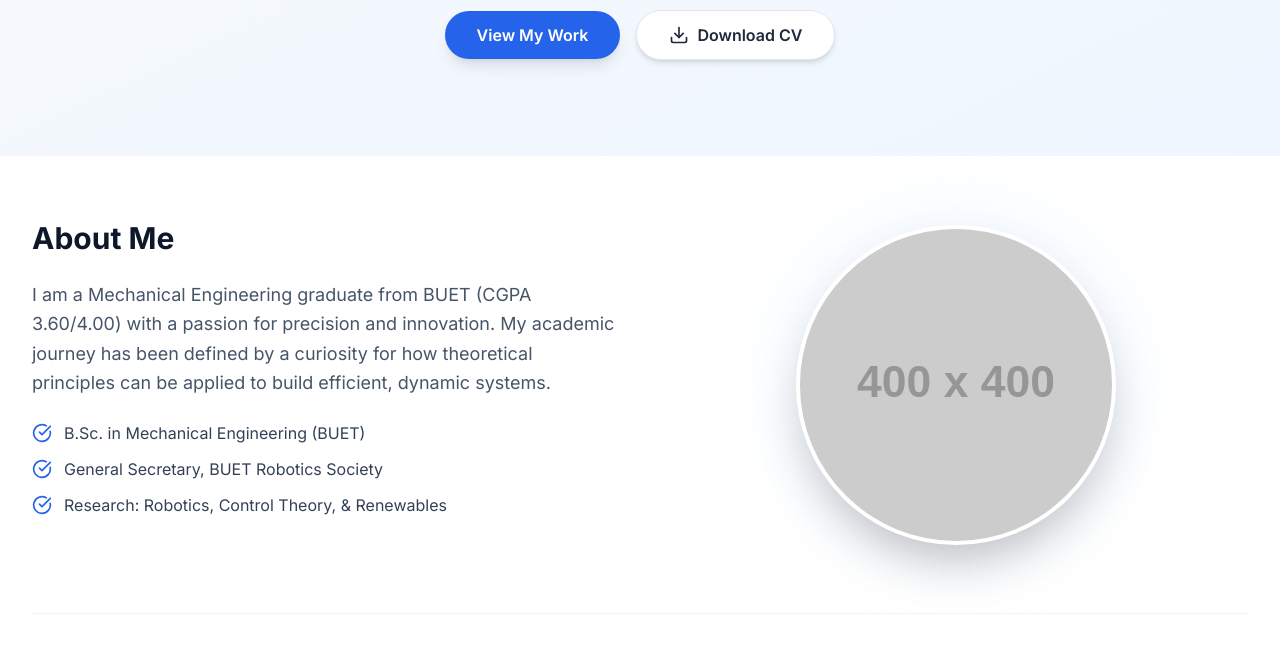
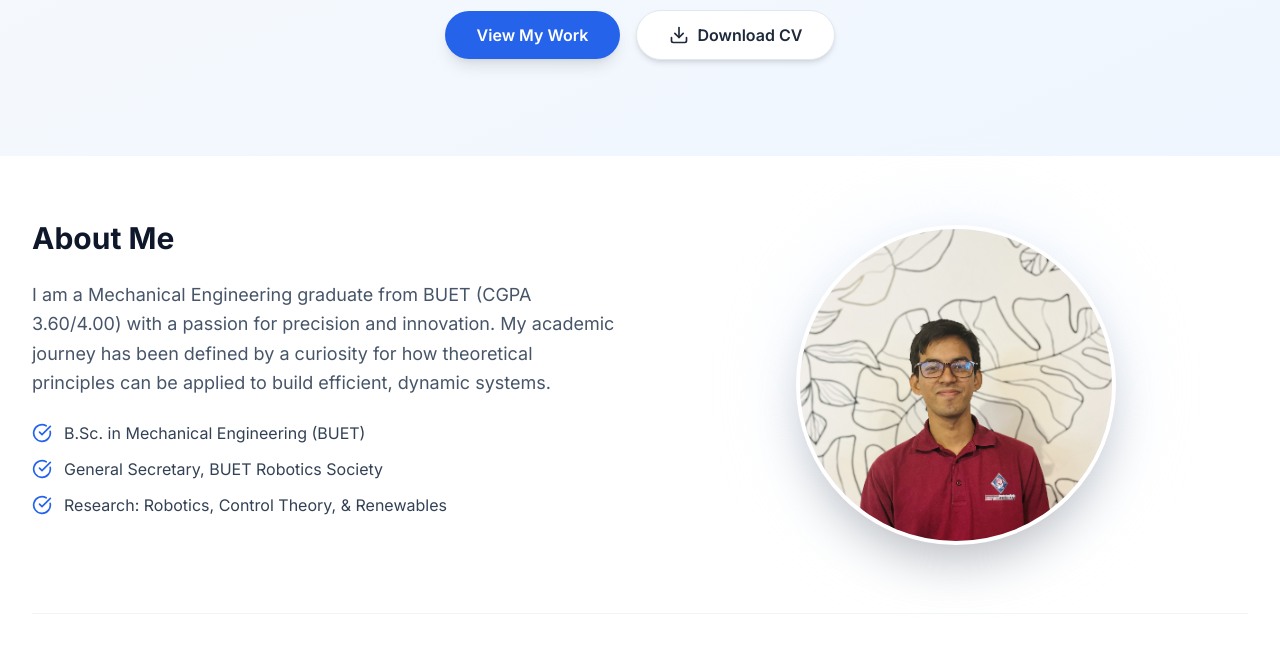
Before and after one commit to AdibProttay/adibprottay.github.io, a plain HTML site: page index.html in a window 1280 px wide. Shown: the part 507-1166 px from the top of the page. Drawn offline with nearby package versions, Linux system fonts and the light colour scheme; placeholder pictures from the web are drawn by us.

Commit message:
Update index.html

```diff
--- a/index.html
+++ b/index.html
@@ -167,10 +167,10 @@
                         <!-- INSTRUCTIONS:
                              1. Upload your photo to your folder (e.g., inside an 'assets' folder).
                              2. Change the 'src' below to your file path.
-                             Example: src="assets/my-photo.jpg"
+                             Example: src="assets/my-photo.jpg" <img src="profile.jpg" alt="Adib Prottay" class="w-full h-full object-cover">
                         -->
                         <div class="relative w-full h-full rounded-full border-4 border-white shadow-2xl overflow-hidden bg-slate-100 flex items-center justify-center">
-                            <img src="https://placehold.co/400x400/e2e8f0/94a3b8?text=Add+Photo+Here" alt="Adib Prottay" class="w-full h-full object-cover">
+                            <img src="profile.jpg" alt="Adib Prottay" class="w-full h-full object-cover">
                         </div>
                         <!-- ================================================================= -->
                     </div>
```
